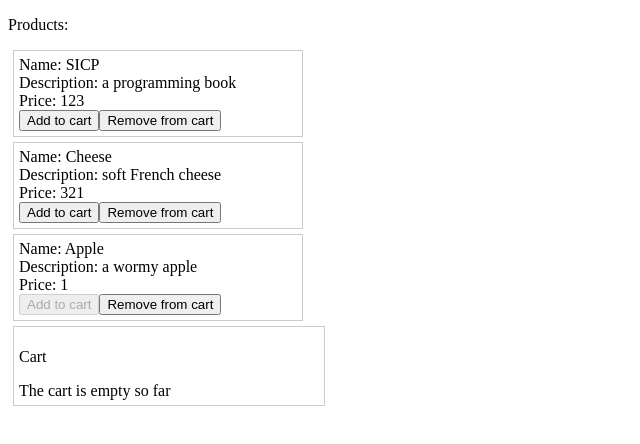
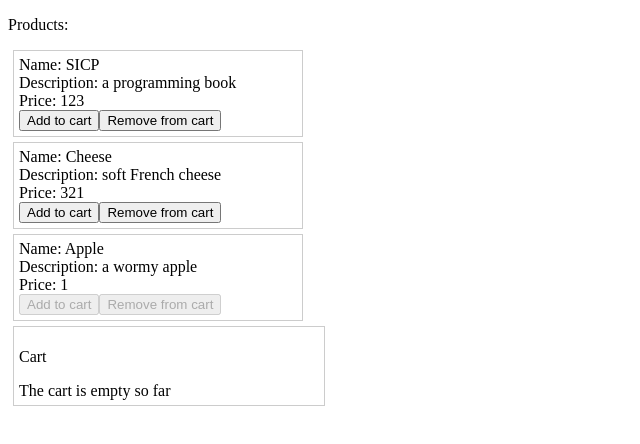
Before and after one commit to ungear/ng-homework, an Angular app: page / in a window 1280 px wide. Shown: the top 444 px of the page, without its empty margins (0-640 px from the left). Built offline with nearby package versions, Linux system fonts and the light colour scheme.

Commit message:
add RemoveFromCart button

```diff
--- a/src/app/products/components/product-list/product-list.component.html
+++ b/src/app/products/components/product-list/product-list.component.html
@@ -1,2 +1,6 @@
 <p>Products:</p>
-<app-product *ngFor="let p of productsCollection" [data]="p" (addToCart)="onAddToCart($event)"></app-product>
+<app-product
+  *ngFor="let p of productsCollection"
+  [data]="p"
+  (addToCart)="onAddToCart($event)"
+  (removeFromCart)="onRemoveFromCart($event)"></app-product>
--- a/src/app/products/components/product-list/product-list.component.ts
+++ b/src/app/products/components/product-list/product-list.component.ts
@@ -25,4 +25,8 @@ export class ProductListComponent implements OnInit {
     this.cartService.addProductToCart(pr);
   }
 
+  onRemoveFromCart(pr: Product) {
+    this.cartService.removeProductFromCart(pr);
+  }
+
 }
--- a/src/app/products/components/product/product.component.html
+++ b/src/app/products/components/product/product.component.html
@@ -4,6 +4,6 @@
   <div>Price: {{data.price}}</div>
   <div>
     <button (click)="onAddClick()" [disabled]="!data.isAvailable">Add to cart</button>
-    <button (click)="onRemoveClick()">Remove from cart</button>
+    <button (click)="onRemoveClick()" [disabled]="!data.isAvailable">Remove from cart</button>
   </div>
 </div>
--- a/src/app/products/components/product/product.component.ts
+++ b/src/app/products/components/product/product.component.ts
@@ -10,12 +10,12 @@ import { Product } from '../../../../types/product';
 export class ProductComponent {
   @Input() data: Product;
   @Output() addToCart = new EventEmitter<Product>();
-
+  @Output() removeFromCart = new EventEmitter<Product>();
   onAddClick() {
     this.addToCart.emit(this.data);
   }
 
   onRemoveClick() {
-    //this.cartService.removeProductFromCart(this.data);
+    this.removeFromCart.emit(this.data);
   }
 }
```
